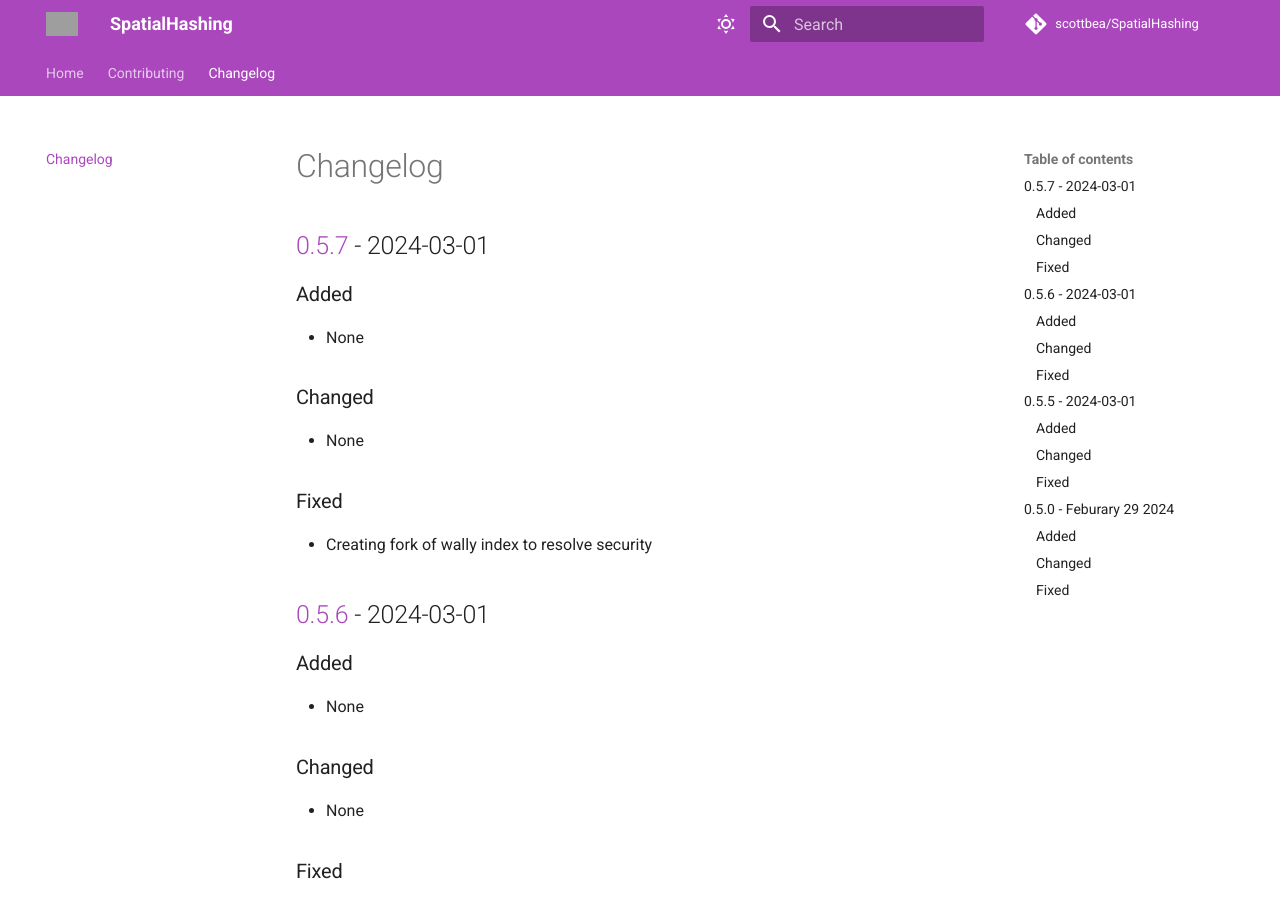
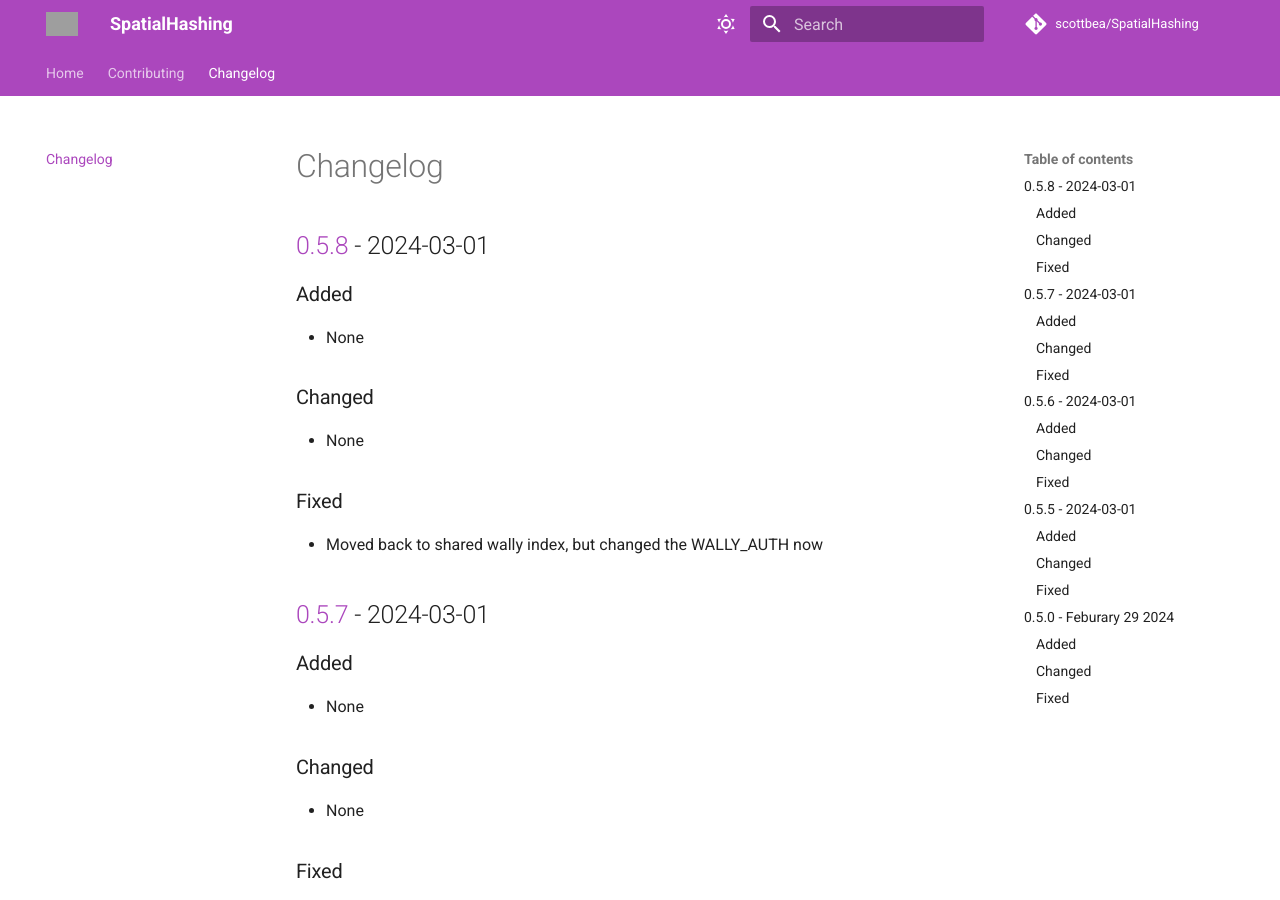
Before and after one commit to scottbea/SpatialHashing, an MkDocs documentation site: the page built from docs/changelog.md, in a window 1280 px wide and 900 px high. Built offline with MkDocs 1.6.1 and Material for MkDocs 9.7.7, drawn with Linux system fonts in a browser that asks for light colours; comment, search, counter and statistics services are not loaded; grey boxes are pictures that could not be loaded.

Commit message:
Bumped to v0.5.8

```diff
--- a/docs/changelog.md
+++ b/docs/changelog.md
@@ -1,3 +1,15 @@
+## [0.5.8] - 2024-03-01
+### Added
+- None
+
+### Changed
+- None
+
+### Fixed
+- Moved back to shared wally index, but changed the WALLY_AUTH now
+
+
+
 ## [0.5.7] - 2024-03-01
 ### Added
 - None
@@ -53,7 +65,8 @@
 - None
 
 
-[0.5.7]: https://github.com/scottbea/SpatialHashing/compare/v0.5.7...v0.5.6
+[0.5.8]: https://github.com/scottbea/SpatialHashing/compare/v0.5.8...v0.5.7
+[0.5.7]: https://github.com/scottbea/SpatialHashing/releases/tag/v0.5.7
 [0.5.6]: https://github.com/scottbea/SpatialHashing/releases/tag/v0.5.6
 [0.5.5]: https://github.com/scottbea/SpatialHashing/releases/tag/v0.5.5
 [0.5.0]: https://github.com/scottbea/SpatialHashing/releases/tag/v0.5.0
--- a/wally.toml
+++ b/wally.toml
@@ -3,7 +3,7 @@ name = "scottbea/spatialhashing"
 description = "Create 'spatial hashes' by converting world positions to 12 octal characters and vice versa within a defined cubic size in studs. This size can be configured by using the SetBits() function to specificy the number of bits (k) used in the voxel size. The size in studs is given by n = 2**k.  The default size in bits is 2, so the default voxel size is Vector3(4, 4, 4). This library allows you to map multiple nearby world positions in space to the same hash to understand their proximity in time O(1). The main use for this library is to implement very high-speed geofencing and proximity detection features. For example, any given 3D bounds could be represented by 1 or more  spatial hashes which could be tracked in a table."
 license = "MIT"
 realm = "shared"
-registry = "https://github.com/scottbea/wally-index"
+registry = "https://github.com/UpliftGames/wally-index"
 version = "3.2.0"
 exclude = [
 	"docs", ".moonwave", "test",
```
Also changed, not shown: 2 other files.
